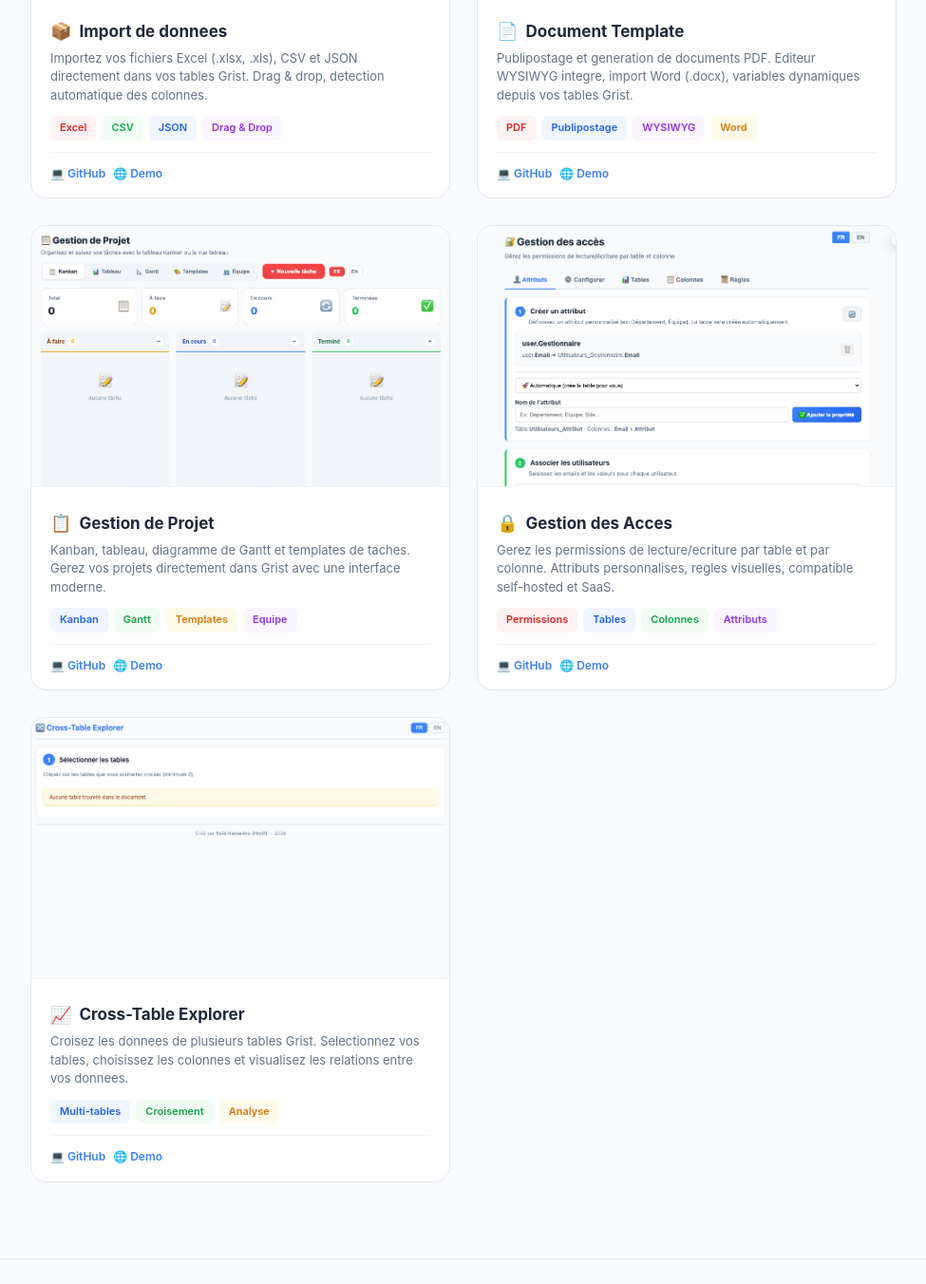
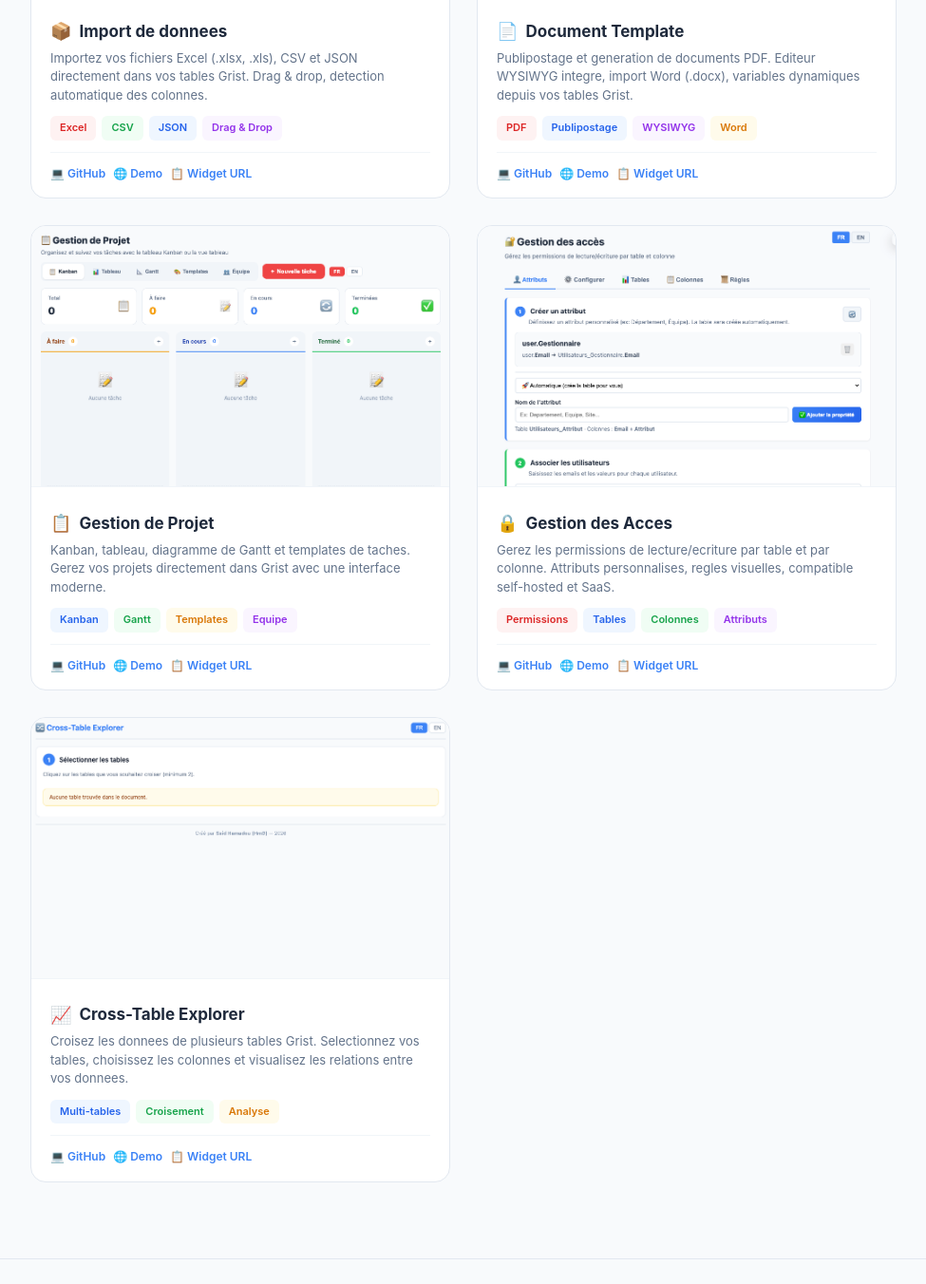
Before and after one commit to isaytoo/grist-shared-files, a plain HTML site: page index.html in a window 1280 px wide. Shown: the part 788-2140 px from the top of the page at 95% size, without its empty margins (152-1127 px from the left). Drawn offline with Linux system fonts and the light colour scheme.

Commit message:
feat: add Widget URL copy button next to Demo link on each card

```diff
--- a/index.html
+++ b/index.html
@@ -94,6 +94,7 @@
           <div class="links-row">
             <a href="https://github.com/isaytoo/grist-import-widget" target="_blank">&#128187; GitHub</a>
             <a href="https://grist-import-widget.vercel.app/index.html" target="_blank">&#127760; Demo</a>
+            <a href="#" onclick="navigator.clipboard.writeText('https://grist-import-widget.vercel.app/index.html');this.textContent='\u2705 Copie !';setTimeout(function(){document.querySelector('#link-import').textContent='\ud83d\udccb Widget URL'},1500);return false" id="link-import">&#128203; Widget URL</a>
           </div>
         </div>
       </div>
@@ -113,6 +114,7 @@
           <div class="links-row">
             <a href="https://github.com/isaytoo/grist-doc-template-widget" target="_blank">&#128187; GitHub</a>
             <a href="https://grist-doc-template-widget.vercel.app/index.html" target="_blank">&#127760; Demo</a>
+            <a href="#" onclick="navigator.clipboard.writeText('https://grist-doc-template-widget.vercel.app/index.html');this.textContent='\u2705 Copie !';setTimeout(function(){document.querySelector('#link-doc').textContent='\ud83d\udccb Widget URL'},1500);return false" id="link-doc">&#128203; Widget URL</a>
           </div>
         </div>
       </div>
@@ -132,6 +134,7 @@
           <div class="links-row">
             <a href="https://github.com/isaytoo/grist-project-manager-widget" target="_blank">&#128187; GitHub</a>
             <a href="https://grist-project-manager-widget.vercel.app/index.html" target="_blank">&#127760; Demo</a>
+            <a href="#" onclick="navigator.clipboard.writeText('https://grist-project-manager-widget.vercel.app/index.html');this.textContent='\u2705 Copie !';setTimeout(function(){document.querySelector('#link-project').textContent='\ud83d\udccb Widget URL'},1500);return false" id="link-project">&#128203; Widget URL</a>
           </div>
         </div>
       </div>
@@ -151,6 +154,7 @@
           <div class="links-row">
             <a href="https://github.com/isaytoo/grist-access-rules-widget" target="_blank">&#128187; GitHub</a>
             <a href="https://grist-access-rules-widget.vercel.app/index.html" target="_blank">&#127760; Demo</a>
+            <a href="#" onclick="navigator.clipboard.writeText('https://grist-access-rules-widget.vercel.app/index.html');this.textContent='\u2705 Copie !';setTimeout(function(){document.querySelector('#link-access').textContent='\ud83d\udccb Widget URL'},1500);return false" id="link-access">&#128203; Widget URL</a>
           </div>
         </div>
       </div>
@@ -169,6 +173,7 @@
           <div class="links-row">
             <a href="https://github.com/isaytoo/grist-cross-table-widget" target="_blank">&#128187; GitHub</a>
             <a href="https://grist-cross-table-widget.vercel.app/index.html" target="_blank">&#127760; Demo</a>
+            <a href="#" onclick="navigator.clipboard.writeText('https://grist-cross-table-widget.vercel.app/index.html');this.textContent='\u2705 Copie !';setTimeout(function(){document.querySelector('#link-cross').textContent='\ud83d\udccb Widget URL'},1500);return false" id="link-cross">&#128203; Widget URL</a>
           </div>
         </div>
       </div>
```
